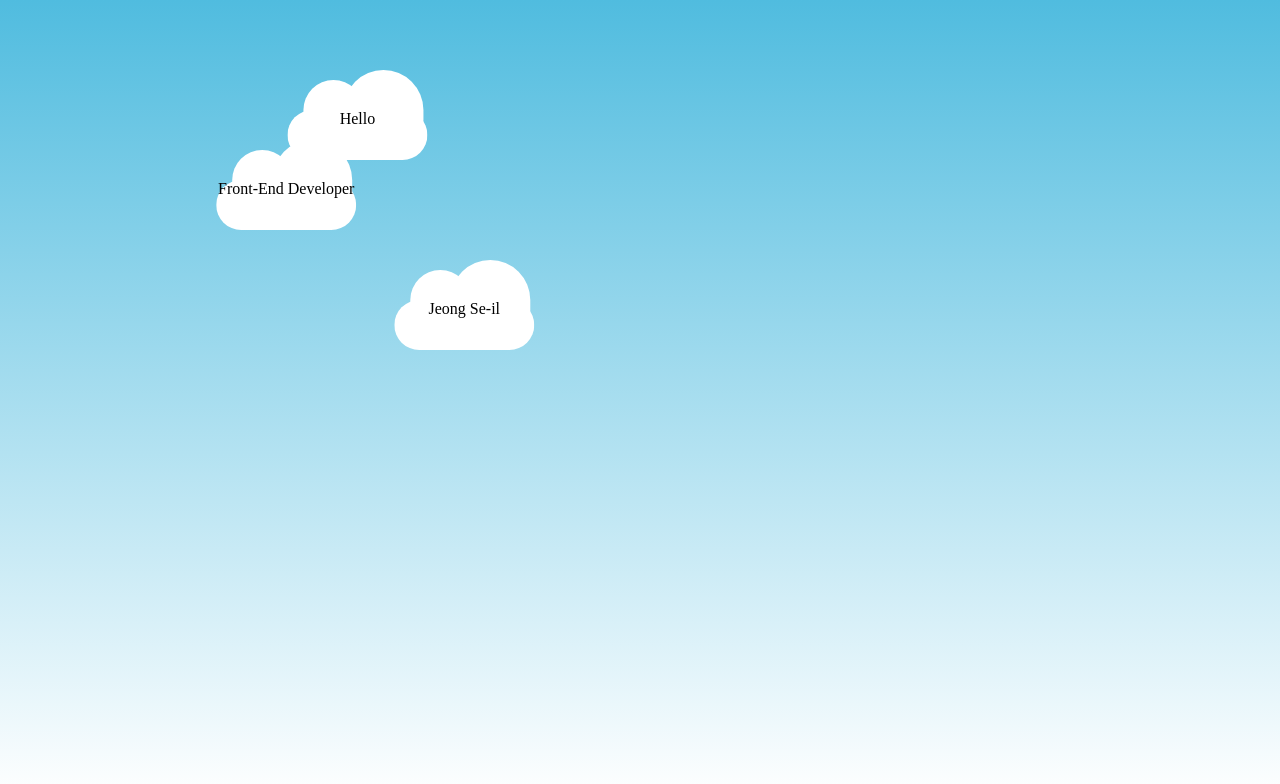
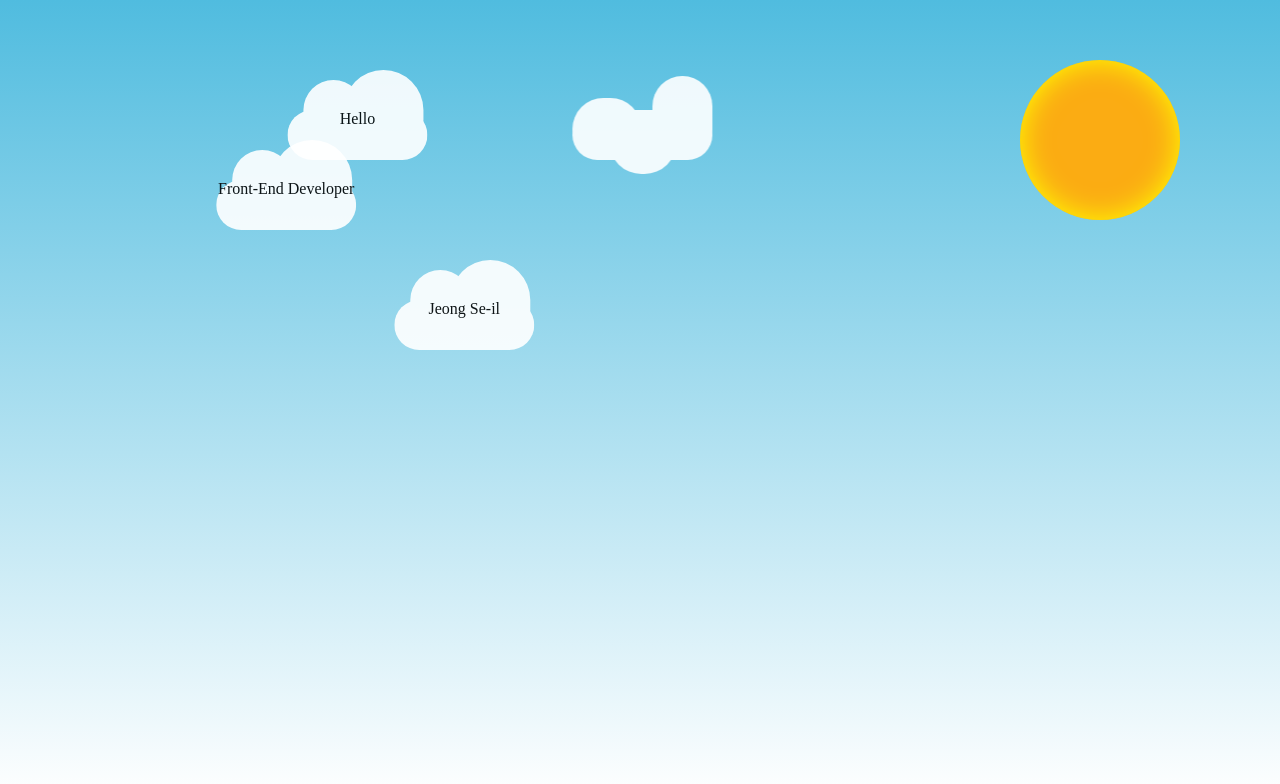
Before and after one commit to world-one/firebase.world-one, a React app: page / in a window 1280 px wide. Shown: the top 784 px of the page. Built offline with nearby package versions, Linux system fonts and the light colour scheme.

Commit message:
feat: add sun

```diff
--- a/src/components/pages/main/Main.jsx
+++ b/src/components/pages/main/Main.jsx
@@ -5,15 +5,84 @@ const Main = () => {
   return (
     <MainContainer>
       <section className='sky'>
-         <div className='sky__cloud'>Hello</div>
-         <div className='sky__cloud'>Front-End Developer</div>
-         <div className='sky__cloud'>Jeong Se-il</div>
+        <Sun />
+        <div>
+          <div className='sky__cloud'>Hello</div>
+          <div className='sky__cloud'>Front-End Developer</div>
+          <div className='sky__cloud'>Jeong Se-il</div>
+          <Cloud />
+        </div>
       </section>
     </MainContainer>
   )
 }
 
 export default Main;
+
+const Sun = styled.div`
+  position: absolute;
+  right: 100px;
+  top: 60px;
+  width: 160px;
+  height: 160px;
+  border-radius: 80px;
+  background-color: #fbac13;
+  box-shadow: inset 0px 0px 30px yellow;
+`;
+
+const Cloud = ({}) => {
+  return (
+    <StyledCloud>
+      {[0,1,2].map((item, index) => <CloudShape key={index} />)}
+    </StyledCloud>
+  )
+}
+
+function getRandomInt(min = 10, max = 50) {
+  min = Math.ceil(min);
+  max = Math.floor(max);
+  return Math.floor(Math.random() * (max - min)) + min;
+}
+
+const CloudShape = styled.span`
+  position: absolute;
+  display: block;
+  height: ${() => getRandomInt(60, 90)}px;
+  width: ${() => getRandomInt(60, 70)}px;
+  border-radius: 120px;
+  background-color: #fff;
+
+
+  &:nth-child(1) {
+     bottom: 0;
+     top: auto;
+     left: 0;
+    }
+    &:nth-child(2) {
+      bottom: 0;
+      right: 0;
+    }
+    &:nth-child(3) {
+      top: 0;
+    }
+`;
+const StyledCloud = styled.div`
+   position: absolute;
+    display: flex;
+    justify-content: center;
+    text-align: center;
+    top: 110px;
+    left: 0;
+    background-color: #fff;
+    width: 140px;
+    height: 50px;
+    border-radius: 40px;
+    opacity: 0.9;
+
+    animation: move 12s linear infinite;
+
+`;
+
 
 const MainContainer = styled.div`
   .sky {
@@ -34,6 +103,7 @@ const MainContainer = styled.div`
     width: 140px;
     height: 50px;
     border-radius: 40px;
+    opacity: 0.9;
 
     &::before {
       z-index: -1;
--- a/src/css/common.css
+++ b/src/css/common.css
@@ -3,4 +3,5 @@
 * {
   margin: 0;
   padding: 0;
+  box-sizing: border-box;
 }
```
